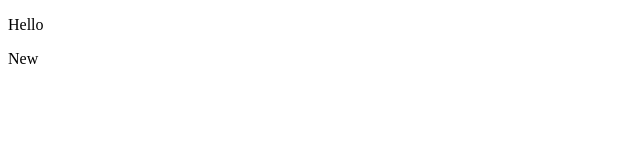
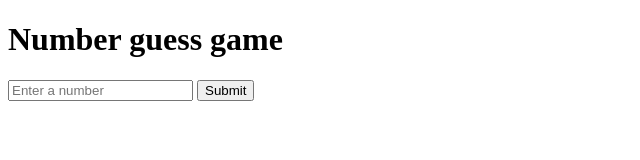
Before and after one commit to MDABUTALHA-11/Html, a plain HTML site: page local-host/indw.html in a window 1280 px wide. Shown: the whole page, without its empty margins (0-640 px from the left). Drawn offline with Linux system fonts and the light colour scheme.

Commit message:
Update indw.html

```diff
--- a/local-host/indw.html
+++ b/local-host/indw.html
@@ -1,3 +1,15 @@
 <!DOCTYPE html>
-<p>Hello</p>
-<div>New</div>
+<html lang="en">
+<head>
+    <meta charset="UTF-8">
+    <meta name="viewport" content="width=device-width, initial-scale=1.0">
+    <title>Document</title>
+</head>
+<body>
+    <h1>Number guess game</h1>
+    <input type="number" id="guessNumber" placeholder="Enter a number">
+    <button type="button" id="submit">Submit</button>
+    <p id="page"></p>
+    <script src="java.js"></script>
+</body>
+</html>
```
